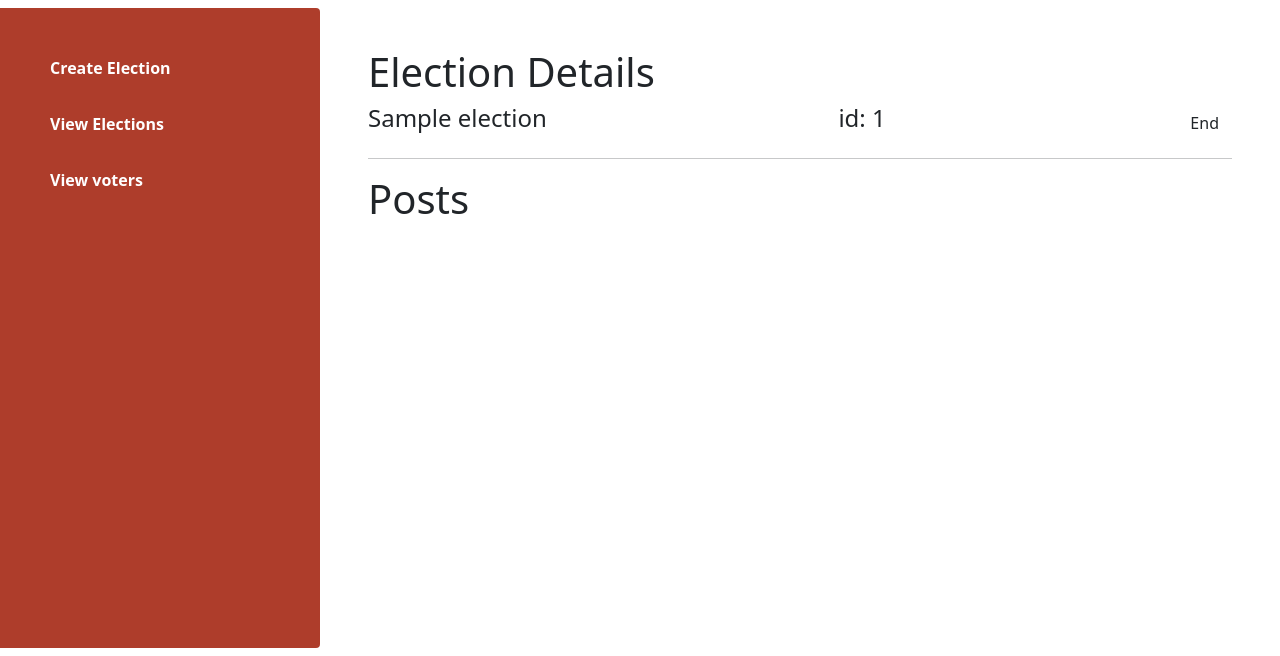
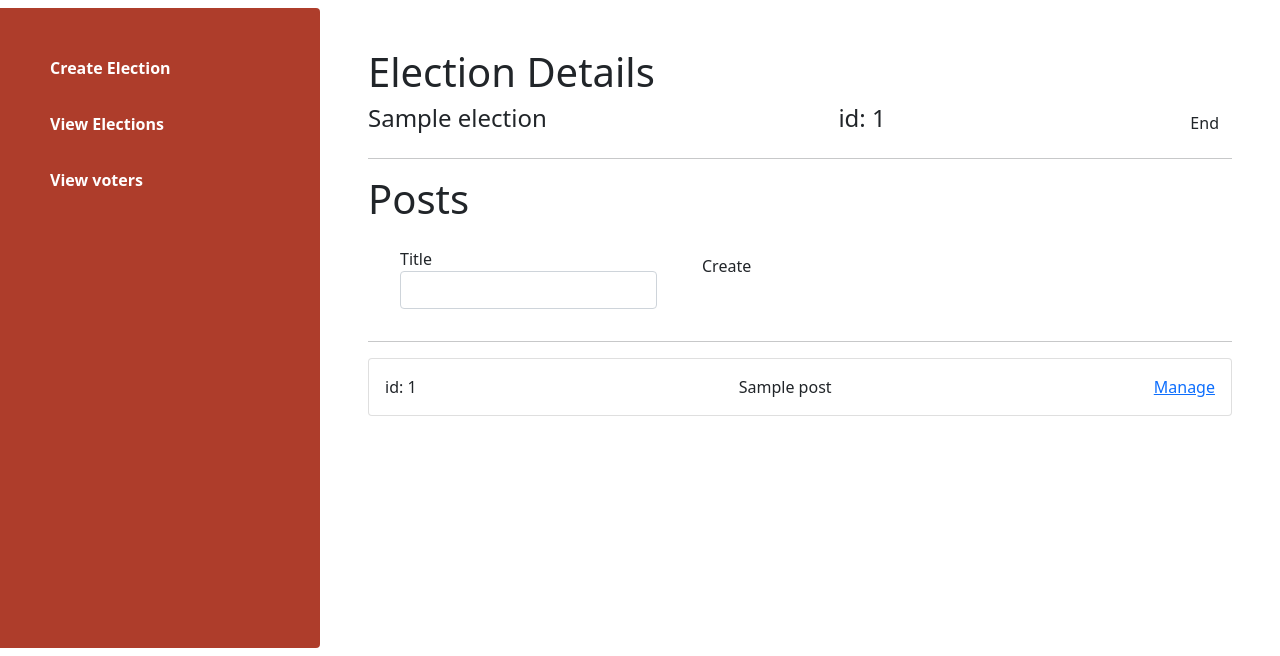
Before and after one commit to githaefrancis/uwazi-poll, a Flask app: page /admin/election/1/posts in a window 1280 px wide. Shown: the part 56-712 px from the top of the page. Run offline with Flask 2, Linux system fonts and the light colour scheme; tables that the repository leaves empty hold one stand-in row (values such as "Sample post"); some libraries are stand-ins or nearby versions.

Commit message:
add logic to create a post

```diff
--- a/app/admin/views.py
+++ b/app/admin/views.py
@@ -1,8 +1,8 @@
 from re import A
-from flask import redirect, render_template,request
+from flask import redirect, render_template,request,url_for
 from . import admin
-from .forms import ElectionForm
-from ..models import Election
+from .forms import ElectionForm, PostForm
+from ..models import Election, Post
 from datetime import datetime
 
 
@@ -22,8 +22,18 @@ def admin_view():
 
   return render_template('admin/admin.html',election_form=election_form,elections=elections)
 
-@admin.route('/admin/election/<id>/posts')
-def post(id):
+@admin.route('/admin/election/<id>/posts',methods=['GET','POST'])
+def election(id):
   election=Election.query.filter_by(id=id).first()
+  post_form=PostForm()
+  posts=Post.query.filter_by(election=election).all()
 
-  return render_template('admin/post.html',election=election)
+  if request.method=='POST':
+    if post_form.validate_on_submit():
+      title=post_form.title.data
+      new_post=Post(title=title,election=election)
+      new_post.save_post()
+      return redirect(request.referrer)
+
+
+  return render_template('admin/election.html',election=election,post_form=post_form,posts=posts)
--- /dev/null
+++ b/app/templates/admin/election.html
@@ -0,0 +1,34 @@
+{% extends 'admin/base.html' %}
+{% import 'bootstrap/wtf.html' as wtf %}
+{% import 'admin/macros.html' as macro %}
+{% block content %}
+<h1>Election Details</h1>
+<div class="d-flex justify-content-between">
+<h4>{{election.title}}</h4>
+<h4>id: {{election.id}}</h4>
+<a class="btn">End</a>
+</div>
+<hr>
+
+<h1>Posts</h1>
+<form action="{{url_for('admin.election',id=election.id)}}" method="POST">
+
+  {{post_form.hidden_tag()}}
+  {{wtf.form_errors(post_form,hiddens="only")}}
+
+  <div class="d-flex p-3">
+    <div class="mx-3">{{wtf.form_field(post_form.title)}}</div>
+
+    <div class="mx-3">{{wtf.form_field(post_form.submit)}}</div>
+  </div>
+
+
+</form>
+
+<hr>
+
+{{macro.displayPosts(posts)}}
+
+
+
+{% endblock %}
--- a/app/templates/admin/macros.html
+++ b/app/templates/admin/macros.html
@@ -7,7 +7,7 @@
 
     <span> id: {{election.id}}</span>
 
-    <a href="{{url_for('admin.post',id=election.id)}}" class="manage"> Manage</a>
+    <a href="{{url_for('admin.election',id=election.id)}}" class="manage"> Manage</a>
   </div>
 </div>
 
@@ -19,11 +19,25 @@
 {%endif%}
 {% endmacro %}
 
-{% macro displayPosts(posts_list) %}
+{% macro displayPosts(post_list) %}
 
-{% for post in posts_list %}
+{% if post_list%}
+{% for post in post_list %}
+<div class="card mb-3">
 
+  <div class="election d-flex justify-content-between p-3">
+
+    <span> id: {{post.id}}</span>
+    <span>{{post.title}}</span>
+    <a href="" class="manage"> Manage</a>
+  </div>
+</div>
 
 {% endfor %}
 
+{%else%}
+<p>No posts yet</p>
+
+{%endif%}
+
 {% endmacro %}
--- a/app/templates/admin/post.html
+++ /dev/null
@@ -1,16 +0,0 @@
-{% extends 'admin/base.html' %}
-
-{% block content %}
-<h1>Election Details</h1>
-<div class="d-flex justify-content-between">
-<h4>{{election.title}}</h4>
-<h4>id: {{election.id}}</h4>
-<a class="btn">End</a>
-</div>
-<hr>
-
-<h1>Posts</h1>
-
-
-
-{% endblock %}
```
Also changed, not shown: app/templates/admin/elections.html (deleted, +0 -9 lines).
